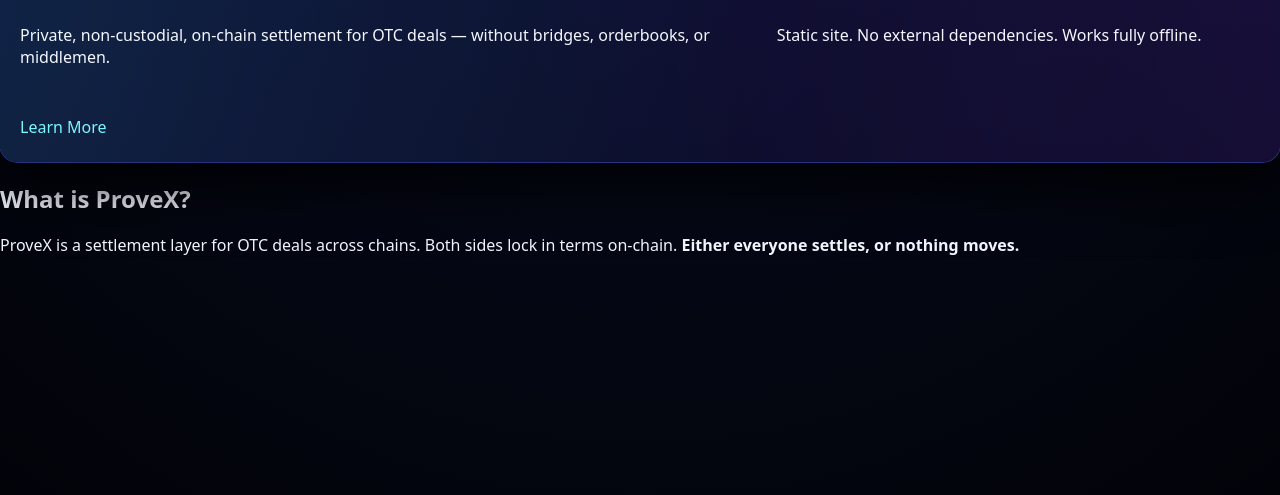
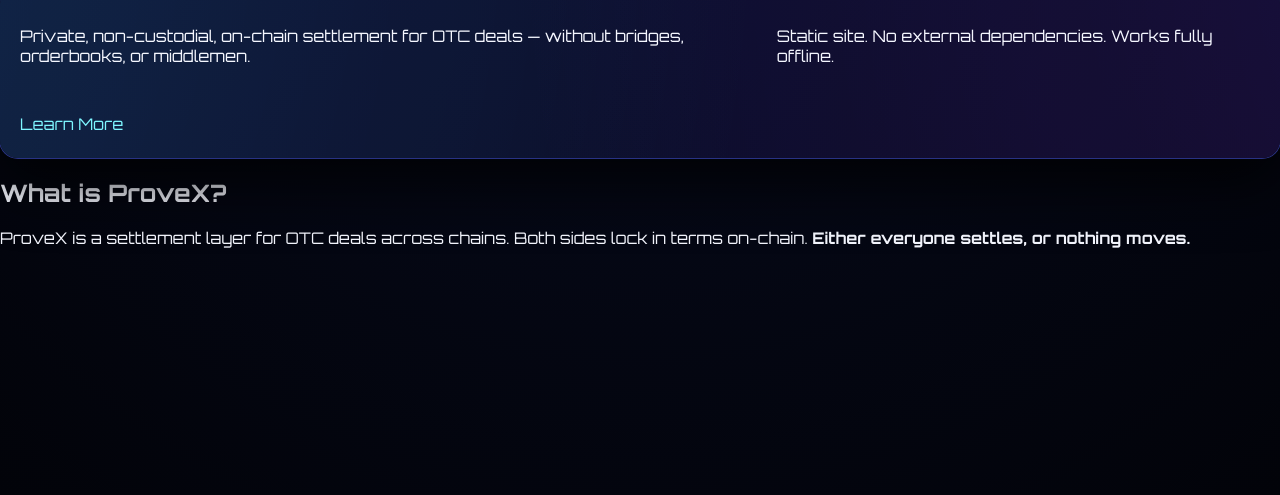
Before and after one commit to sh755/prove-landing, a plain HTML site: page index.html in a window 1280 px wide. Shown: the part 305-800 px from the top of the page. Drawn offline with Linux system fonts and the light colour scheme.

Commit message:
Update style.css

```diff
--- a/style.css
+++ b/style.css
@@ -1,4 +1,11 @@
+/* Fonts */
+@import url('https://fonts.googleapis.com/css2?family=Orbitron:wght@400;600;700&display=swap');
+@import url('https://fonts.googleapis.com/css2?family=Rajdhani:wght@400;500;600;700&display=swap');
 
+/* Global font override */
+* {
+    font-family: 'Orbitron', 'Rajdhani', sans-serif !important;
+}
 
 
 /* Global layout */
```
